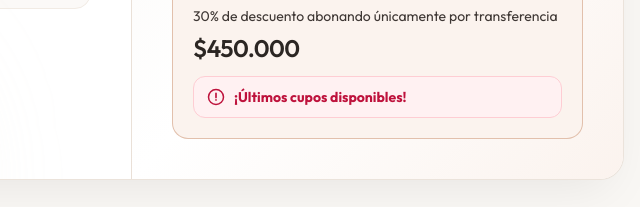
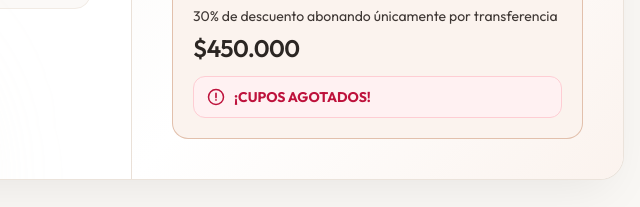
Before and after one commit to faristegui/odontobio, a plain HTML site: page cursos/index.html in a window 1280 px wide. Shown: the part 1233-1440 px from the top of the page, 632-1272 px from the left. Drawn offline with nearby package versions, Linux system fonts and the light colour scheme.

Commit message:
Update index.html

```diff
--- a/cursos/index.html
+++ b/cursos/index.html
@@ -342,7 +342,7 @@
                 <circle cx="12" cy="12" r="9" stroke="currentColor" stroke-width="1.8"/>
                 <path d="M12 7.5v5m0 3h.01" stroke="currentColor" stroke-width="2" stroke-linecap="round"/>
               </svg>
-              <span>¡Últimos cupos disponibles!</span>
+              <span>¡CUPOS AGOTADOS!</span>
             </div>
           </div>
         </div>
```
